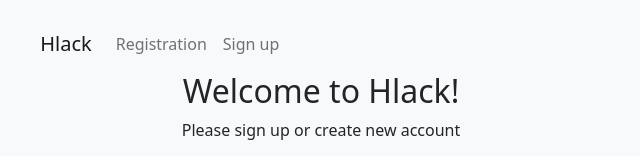
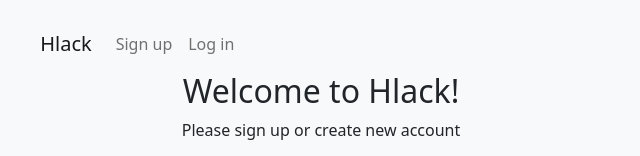
Before and after one commit to Gess161/slack-copy, a React (Create React App) app in the folder slack-copy/: page / in a window 1280 px wide. Shown: the top 156 px of the page, without its empty margins (319-959 px from the left). Built offline with nearby package versions, Linux system fonts and the light colour scheme.

Commit message:
added react-router-bootstrap

```diff
--- a/slack-copy/package.json
+++ b/slack-copy/package.json
@@ -14,6 +14,7 @@
     "react": "^17.0.2",
     "react-dom": "^17.0.2",
     "react-redux": "^7.2.5",
+    "react-router-bootstrap": "^0.25.0",
     "react-router-dom": "^5.3.0",
     "react-scripts": "4.0.3",
     "reactstrap": "^8.10.0",
--- a/slack-copy/src/App.js
+++ b/slack-copy/src/App.js
@@ -9,7 +9,7 @@ import {
 
 
 import Welcome from './components/Welcome';
-import styles from './App.css'
+
 
 
 
--- a/slack-copy/src/components/NavBar/index.js
+++ b/slack-copy/src/components/NavBar/index.js
@@ -8,24 +8,31 @@ import {
     NavItem,
     NavLink,
   } from 'reactstrap';
+import {
+      BrowserRouter as Router,
+      Link
+  } from 'react-router-dom'
+import {LinkContainter} from 'react-router-bootstrap'
 
 export default function NavBar() {
     return (
         <nav>
+            <Router>
                 <Navbar light expand="md">
                 <NavbarBrand href="/">Hlack</NavbarBrand>
                     <NavbarToggler/>
                     <Collapse  navbar>
                         <Nav className="mr-auto" navbar>
                             <NavItem>
-                            <NavLink href="">Registration</NavLink>
+                                <NavLink as={Link} to='/reg'>Sign up</NavLink>
                             </NavItem>
                             <NavItem>
-                            <NavLink href="">Sign up</NavLink>
+                                <NavLink as={Link} to='/auth'>Log in</NavLink>
                             </NavItem>
                         </Nav>
                     </Collapse>
                 </Navbar>
+            </Router>
         </nav>
     )
 }
--- a/slack-copy/src/components/Welcome/index.js
+++ b/slack-copy/src/components/Welcome/index.js
@@ -4,6 +4,7 @@ import RegistrationForm from "../RegistrationForm";
 import NavBar from "../NavBar";
 
 import { Button } from "reactstrap"
+
 
 export default function Welcome() {
     return (
--- a/slack-copy/src/index.js
+++ b/slack-copy/src/index.js
@@ -4,12 +4,13 @@ import './index.css';
 import App from './App';
 import reportWebVitals from './reportWebVitals';
 import 'bootstrap/dist/css/bootstrap.min.css';
+import { BrowserRouter } from 'react-router-dom';
 
 
 ReactDOM.render(
-  <React.StrictMode>
+  <BrowserRouter>
     <App />
-  </React.StrictMode>,
+  </BrowserRouter>,
   document.getElementById('root')
 );
 
--- a/slack-copy/src/routes/auth.route.js
+++ /dev/null
@@ -1,4 +0,0 @@
-const {Router} = require('express')
-const router = Router()
-
-module.exports = router
```
Also changed, not shown: 1 other file (tests, documents, lock files or other folders). Lines whose indentation alone changed are shown as unchanged.
